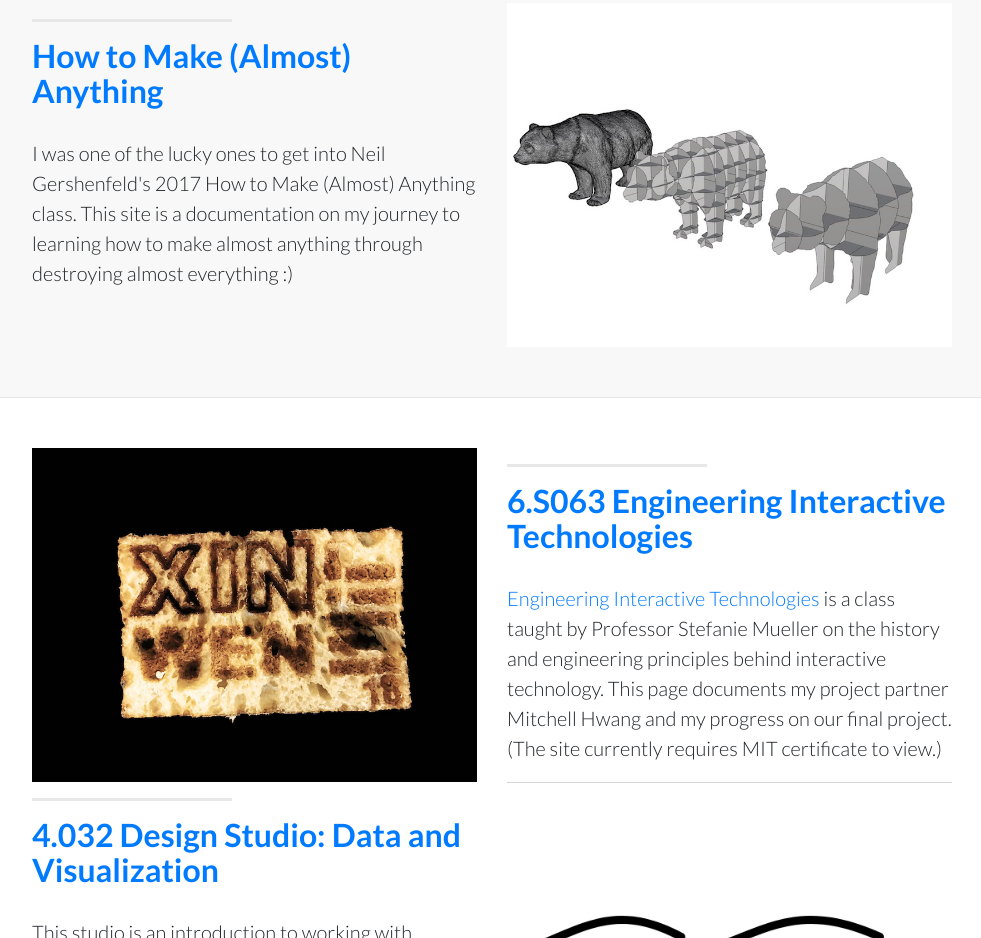
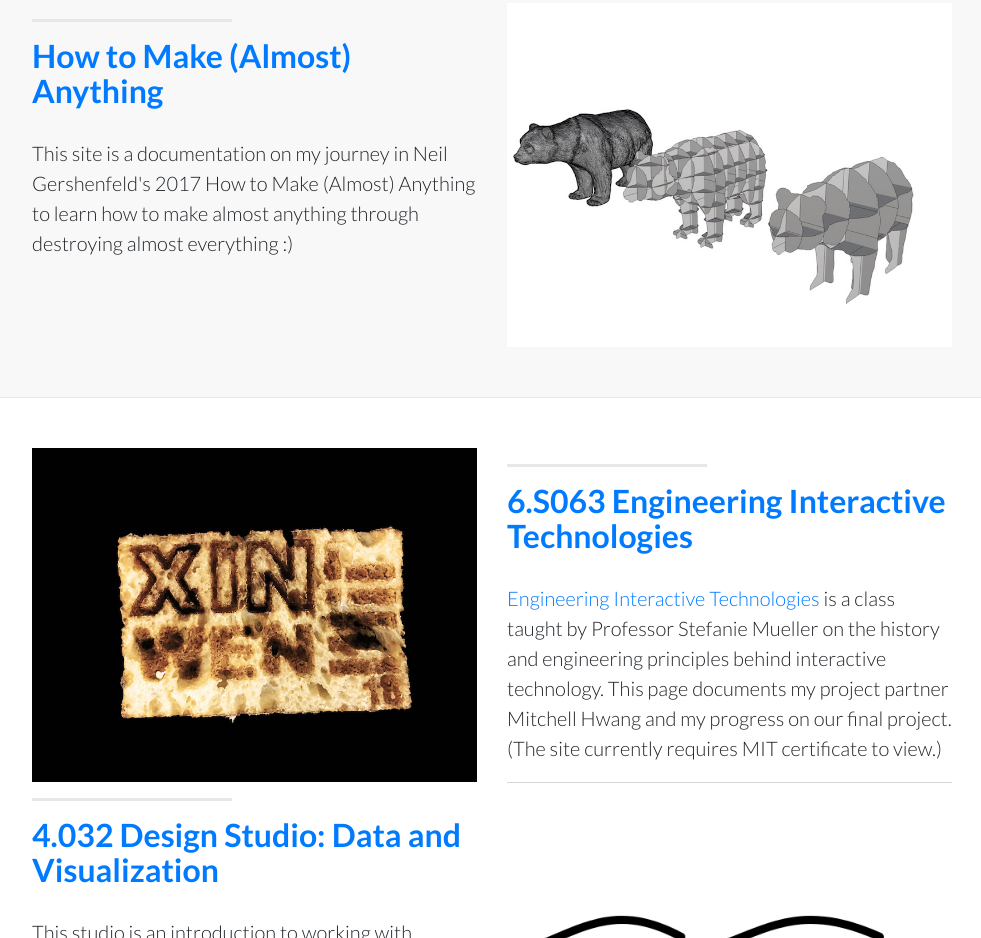
Before and after one commit to xinw3n/xinw3n.github.io, a website: page index.html in a window 1280 px wide. Shown: the part 777-1715 px from the top of the page, without its empty margins (148-1129 px from the left). Drawn offline with Linux system fonts and the light colour scheme.

Commit message:
modified main page

```diff
--- a/index.html
+++ b/index.html
@@ -96,7 +96,7 @@
             <hr class="section-heading-spacer">
             <div class="clearfix"></div>
             <h2 class="section-heading"><a href = "http://fab.cba.mit.edu/classes/4.140/EECS/people/xinwen/index.html">How to Make (Almost) Anything</a></h2>
-            <p class="lead">I was one of the lucky ones to get into Neil Gershenfeld's 2017 How to Make (Almost) Anything class. This site is a documentation on my journey to learning how to make almost anything through destroying almost everything :) </p>
+            <p class="lead">This site is a documentation on my journey in Neil Gershenfeld's 2017 How to Make (Almost) Anything to learn how to make almost anything through destroying almost everything :) </p>
           </div>
           <div class="col-lg-5 mr-auto">
             <img class="img-fluid" src="img/howtomake.jpg" alt="">
```
